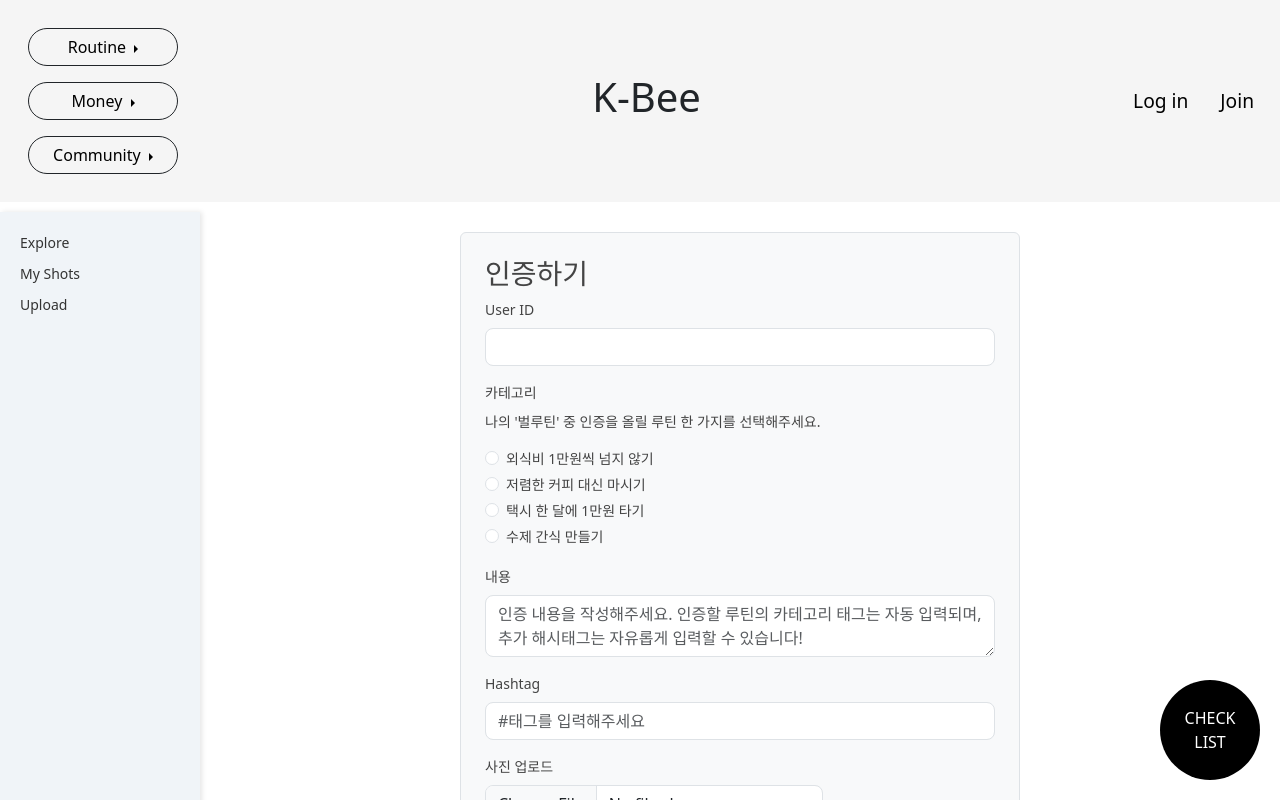
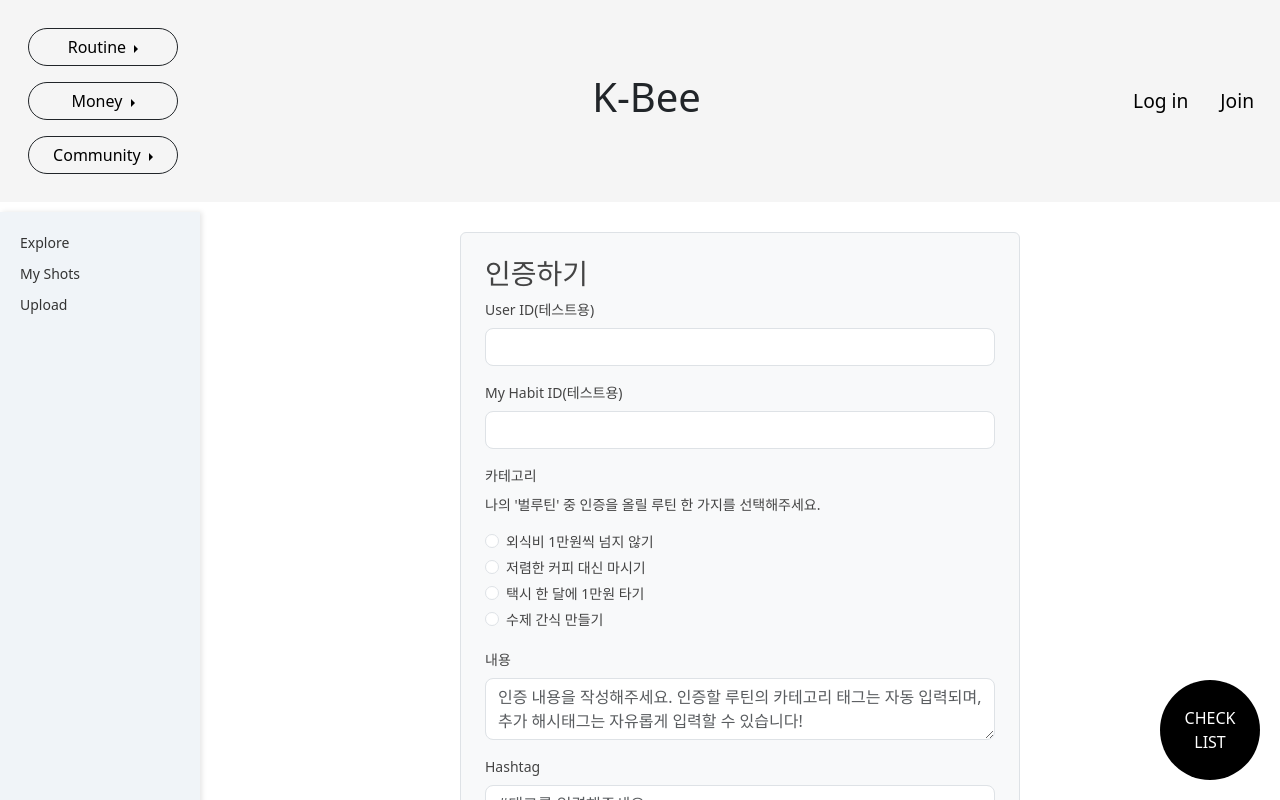
Before and after one commit to nayeon990315/sharing-account-project, a Vue app in the folder frontend/: page /post-community/upload in a window 1280 px wide. Shown: the top 800 px of the page. Built offline with nearby package versions, Linux system fonts and the light colour scheme; what vue-cookies would draw is missing.

Commit message:
feat: add myHabitId property for post request

```diff
--- a/frontend/src/pages/PostCommunity/Upload.vue
+++ b/frontend/src/pages/PostCommunity/Upload.vue
@@ -5,7 +5,13 @@
 
       <!-- User ID 입력 -->
       <div class="mb-3">
-        <label for="userId" class="form-label">User ID</label>
+        <label for="userId" class="form-label">User ID(테스트용)</label>
+        <input type="text" v-model="formData.userId" id="userId" class="form-control" required />
+      </div>
+
+      <!-- User ID 입력 -->
+      <div class="mb-3">
+        <label for="userId" class="form-label">My Habit ID(테스트용)</label>
         <input type="text" v-model="formData.userId" id="userId" class="form-control" required />
       </div>
 
@@ -66,6 +72,7 @@ const habits = [
 
 // reactive 데이터: 폼 데이터 저장
 const formData = reactive({
+  myHabitId: '1',
   userId: '',
   habitId: null,
   content: '',
@@ -93,6 +100,7 @@ const handleImageUpload = (event) => {
 const submitForm = async () => {
   // FormData 객체를 생성하여 multipart/form-data 요청 준비
   const data = new FormData();
+  data.append('myHabitId', formData.myHabitId)
   data.append('userId', formData.userId);
   data.append('habitId', formData.habitId);
   data.append('content', formData.content);
--- a/frontend/vite.config.js
+++ b/frontend/vite.config.js
@@ -18,10 +18,11 @@ export default defineConfig({
       '/api': {
         target: 'http://localhost:8080',
         changeOrigin: true,
+        pathRewrite: { '^/api': '' },
       },
       // S3 버킷에 대한 프록시 설정
       "/s3-bucket": {
-        target: "https://버킷이름.s3.ap-northeast-2.amazonaws.com",
+        target: "https://beeroutine.s3.ap-northeast-2.amazonaws.com",
         changeOrigin: true,
         secure: false,
         rewrite: (path) => path.replace(/^\/s3-bucket/, '')
```
